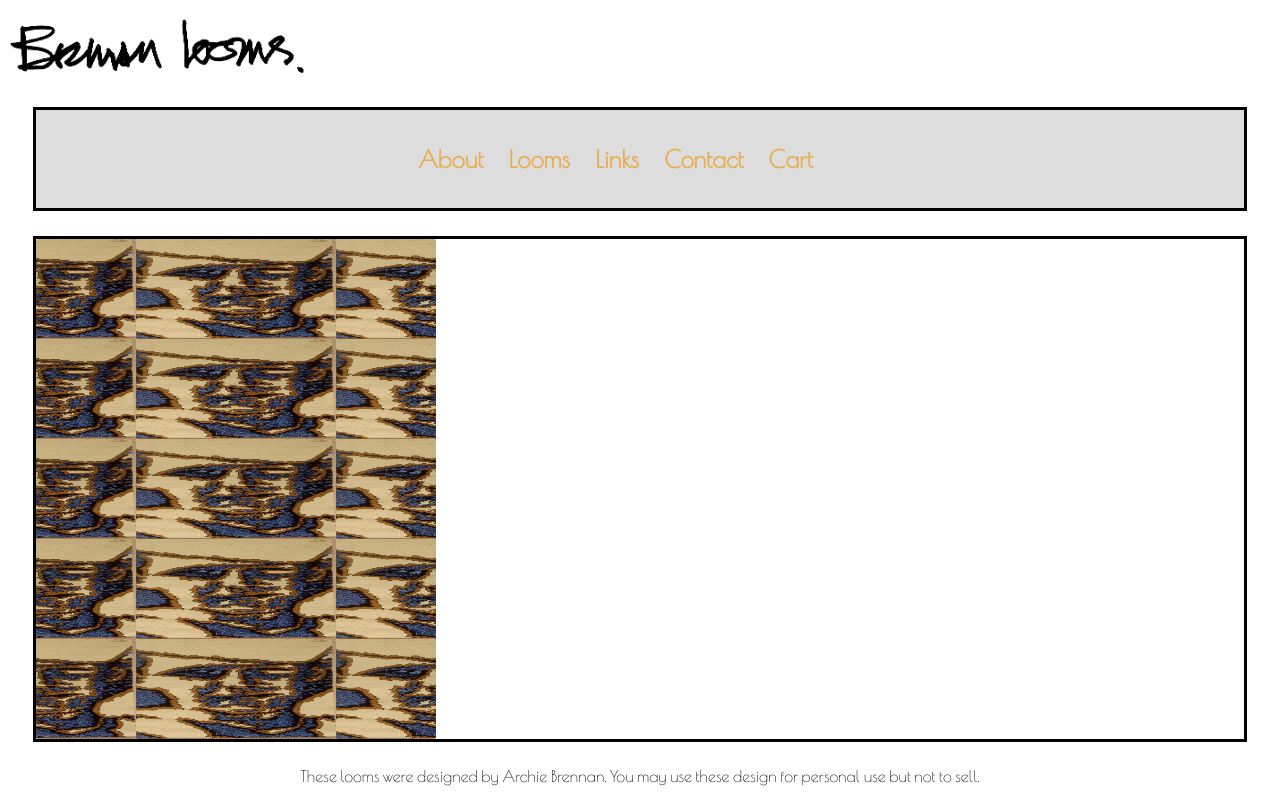
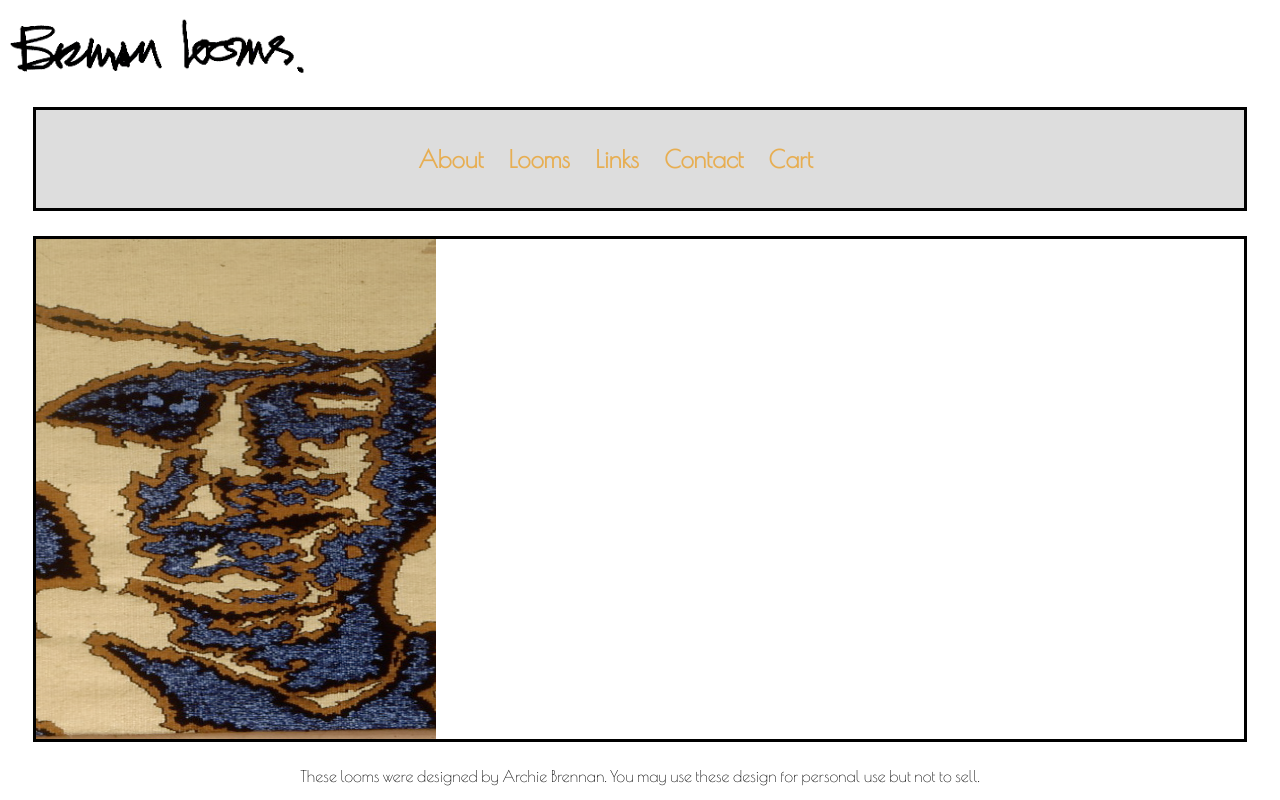
Before and after one commit to SarahFellows/BrennanLooms, a Django app: page / in a window 1280 px wide. Run offline with Django 3.2, Linux system fonts and the light colour scheme; parts of the project's set-up code (start-up, migrations or seed data) failed here and were passed over.

Commit message:
CHanged so only one picture shows, no repeat

```diff
--- a/brennan_looms/brennanlooms_app/static/brennanlooms_app/brennanlooms.css
+++ b/brennan_looms/brennanlooms_app/static/brennanlooms_app/brennanlooms.css
@@ -229,7 +229,6 @@ footer {
     width: 400px;
     height: 500px;
     background: url('images/pdxcg_01.jpg');
-    background-size: 200px 100px;
+    background-size: 500px 500px;
     background-position: center;
-    border-radius: 2px;
 }
```
